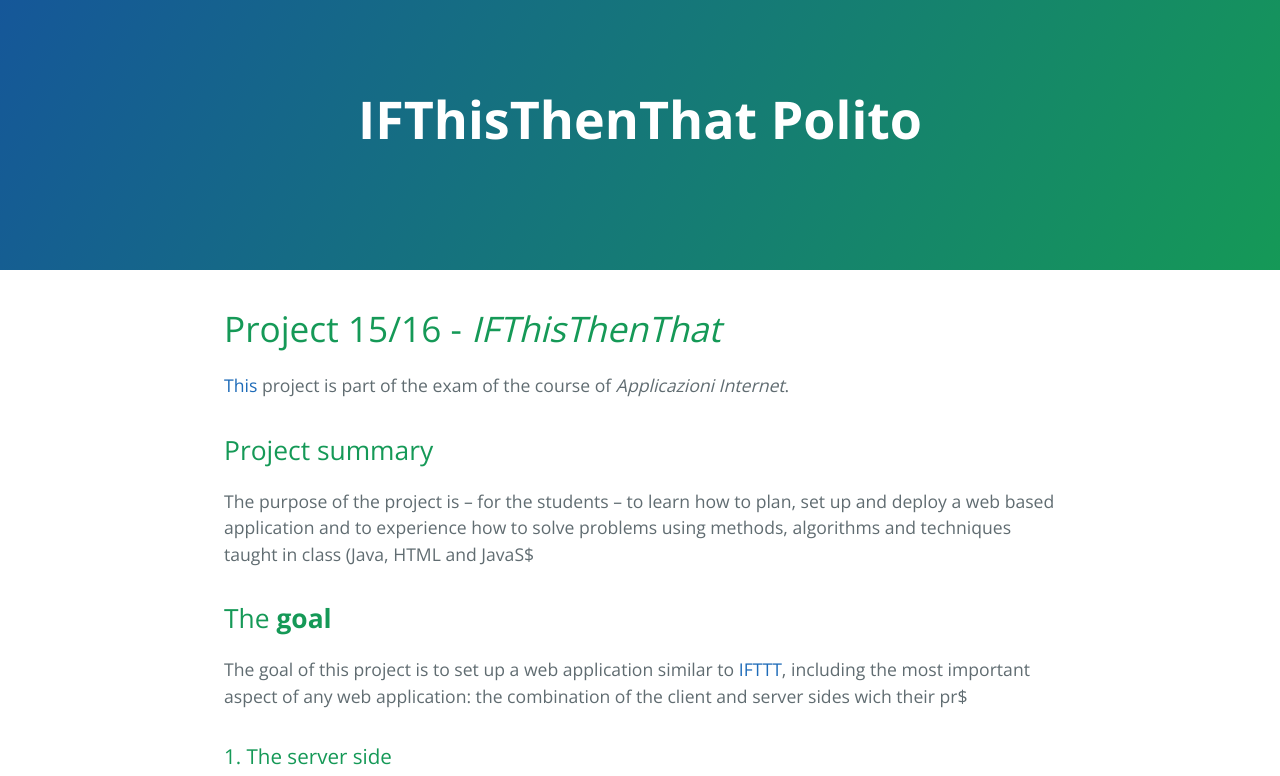
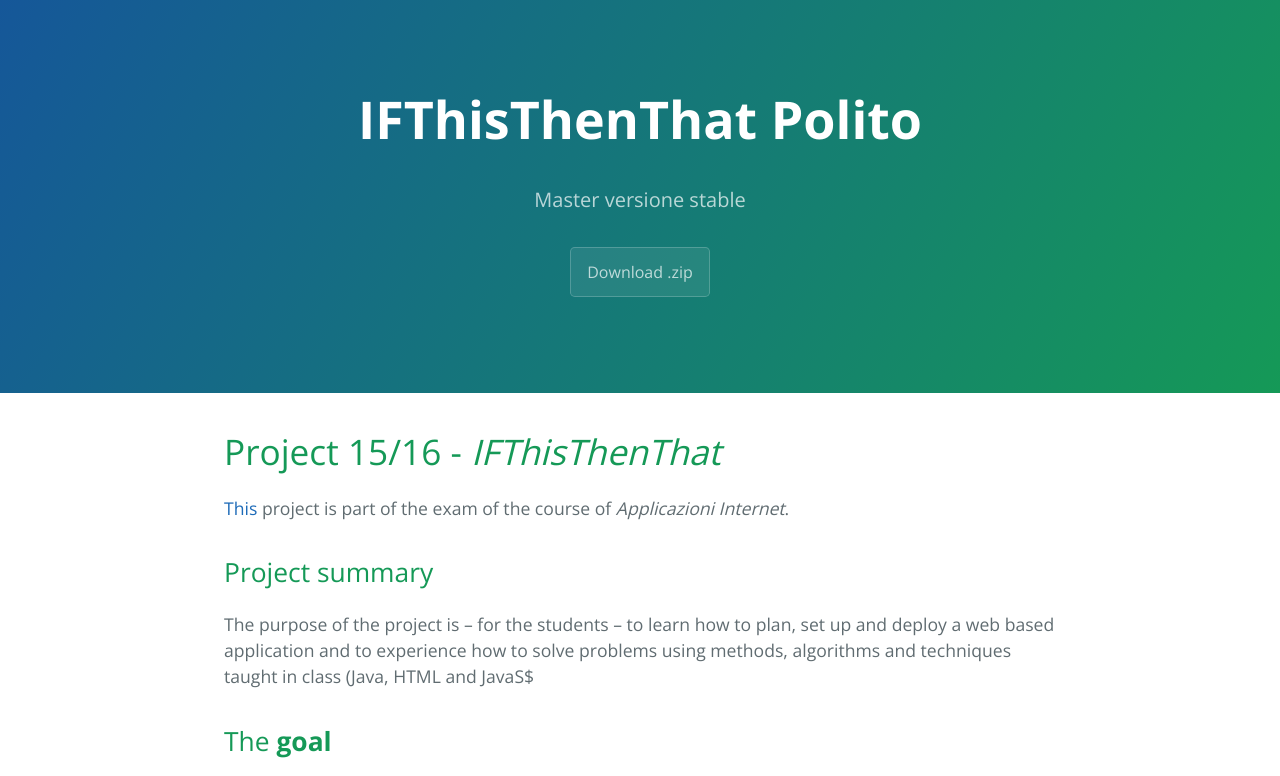
Before and after one commit to cristiano-c/cristiano-c.github.io, a plain HTML site: page index.html in a window 1280 px wide. Shown: the top 776 px of the page. Drawn offline with nearby package versions, Linux system fonts and the light colour scheme.

Commit message:
Updated project site tagline

```diff
--- a/index.html
+++ b/index.html
@@ -11,11 +11,11 @@
 </head>
 <body>
 <a href="https://github.com/cristiano-c/progetto" style="text-decoration: none;">
-        <section class="page-header">
-            <h1 class="project-name">IFThisThenThat Polito</h1>
-            <h2 class="project-tagline">
-            </h2>
-        </section>
+    <section class="page-header">
+        <h1 class="project-name">IFThisThenThat Polito</h1>
+        <h4 class="project-tagline">Master versione stable</h4>
+        <button type="button" class="btn btn-primary">Download .zip</button>
+    </section>
 </a>
 
 <section class="main-content">
```
